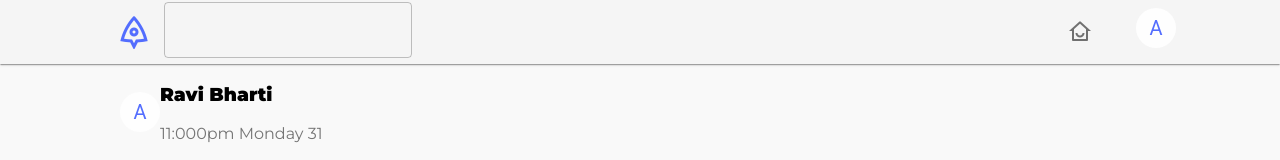
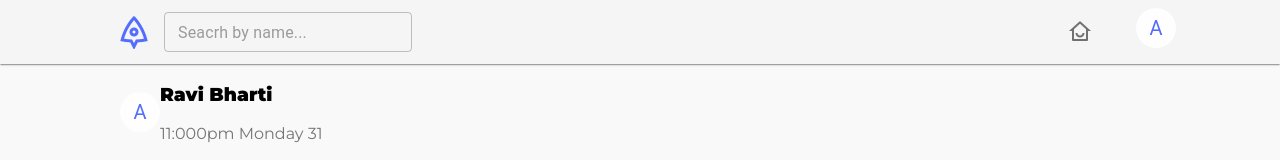
Before and after one commit to rbronin/yourspace-web, a React (Create React App) app: page /feed in a window 1280 px wide. Shown: the top 160 px of the page. Built offline with nearby package versions, Linux system fonts and the light colour scheme; no server answers.

Commit message:
Fixed: appbar input

```diff
--- a/src/Components/AppBar/index.js
+++ b/src/Components/AppBar/index.js
@@ -24,11 +24,21 @@ export default function AppBar() {
           justify='space-between'
           alignItems='center'
         >
-          <Box display='flex' flexDirection='row' justifyContent='start'>
+          <Box
+            display='flex'
+            flexDirection='row'
+            justifyContent='start'
+            alignItems='center'
+          >
             <IconButton>
               <i className={`ri-space-ship-line ${classes.logo}`}></i>
             </IconButton>
-            <TextField type='text' variant='outlined' />
+            <TextField
+              size='small'
+              type='text'
+              variant='outlined'
+              placeholder='Seacrh by name...'
+            />
           </Box>
           <Box display='flex' flexDirection='row'>
             <IconButton onClick={handelClick}>
```
